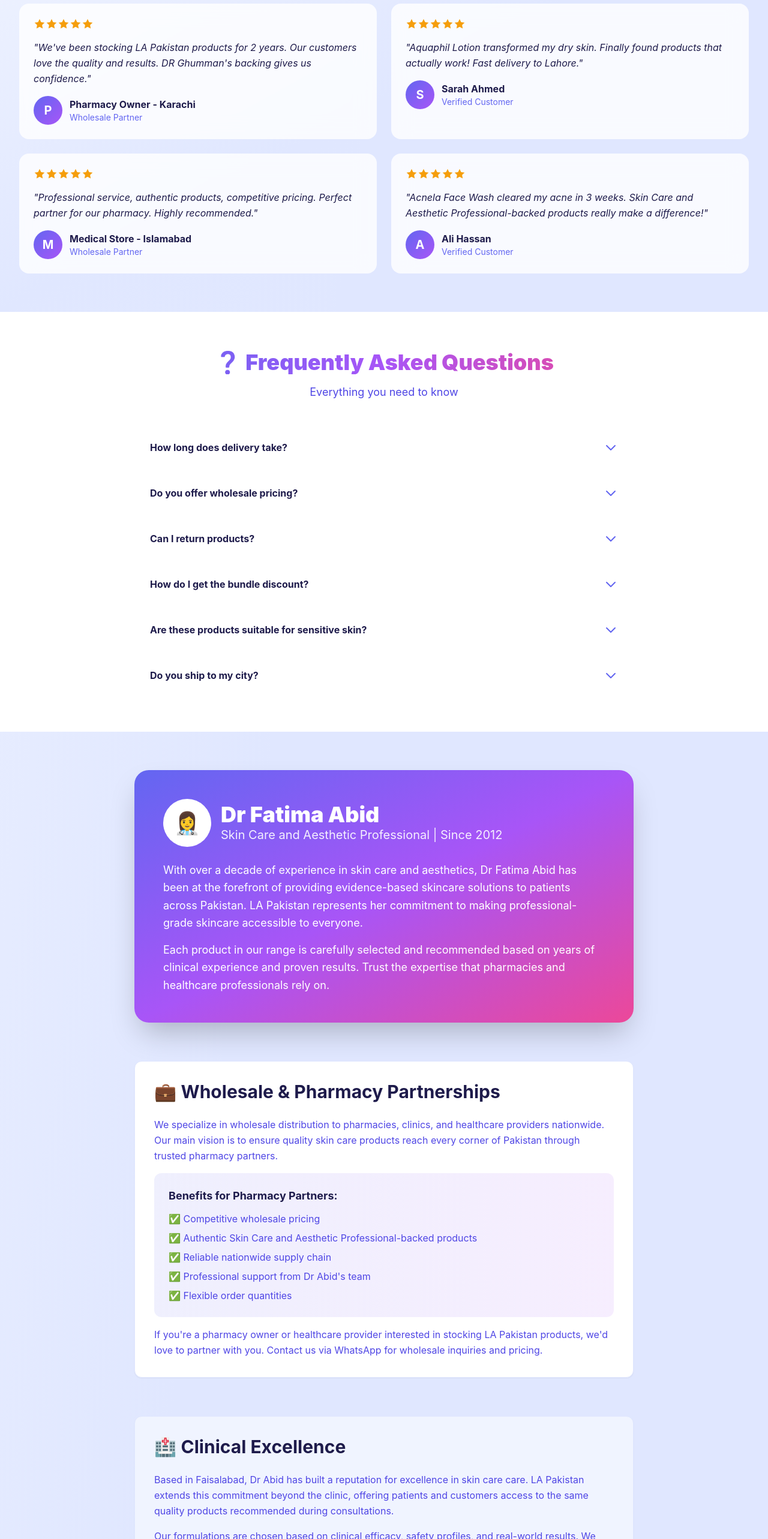
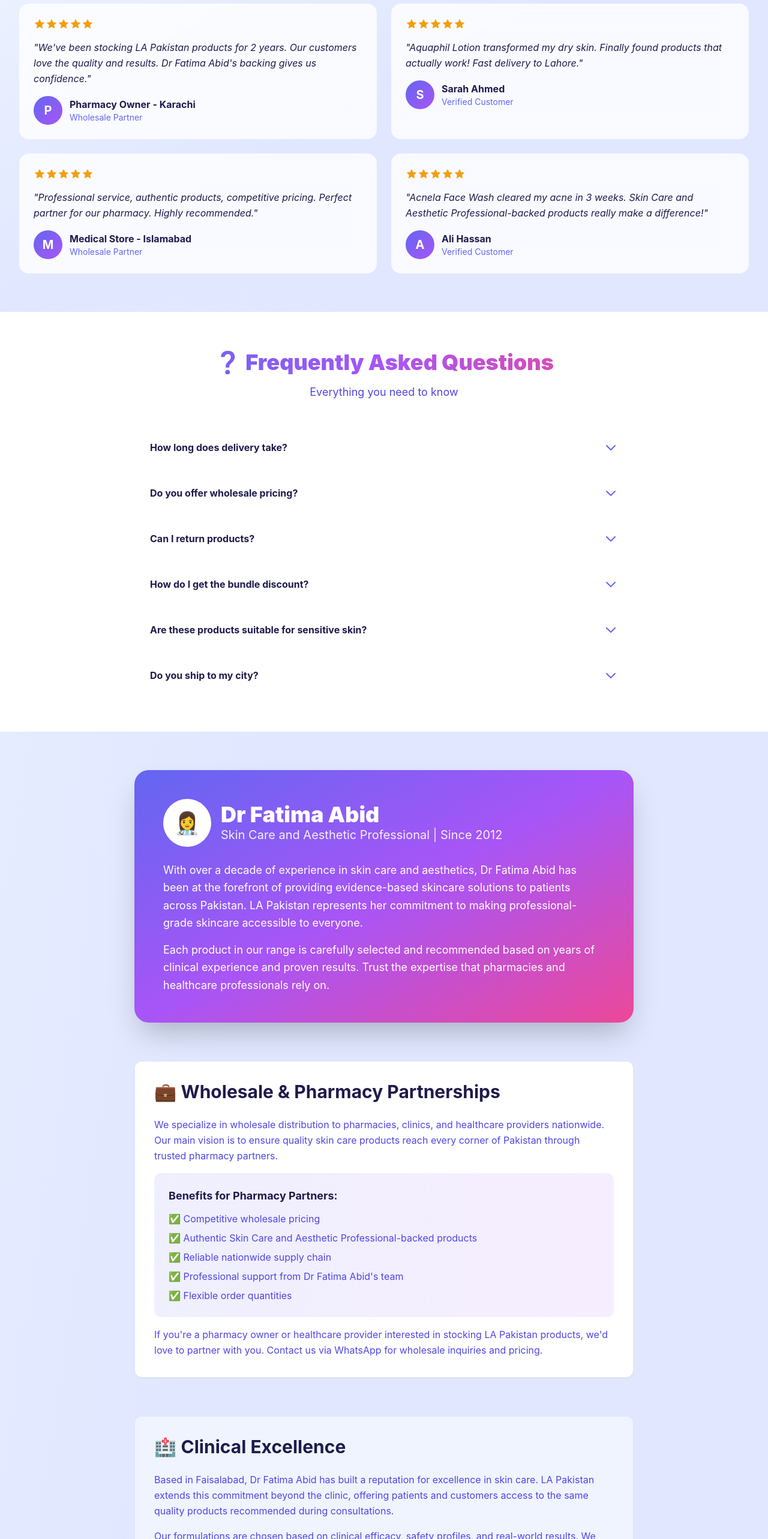
Before and after one commit to AbdullahHaidergencodix/lapak-skincare, a React (Vite) app: page / in a window 1280 px wide. Shown: the part 4211-6777 px from the top of the page at 60% size. Built offline with nearby package versions, Linux system fonts and the light colour scheme.

Commit message:
Fixed doctor references

```diff
--- a/src/components/Testimonials.jsx
+++ b/src/components/Testimonials.jsx
@@ -5,7 +5,7 @@
     {
       name: "Pharmacy Owner - Karachi",
       role: "Wholesale Partner",
-      text: "We've been stocking LA Pakistan products for 2 years. Our customers love the quality and results. DR Ghumman's backing gives us confidence.",
+      text: "We've been stocking LA Pakistan products for 2 years. Our customers love the quality and results. Dr Fatima Abid's backing gives us confidence.",
       rating: 5
     },
     {
--- a/src/components/TrustSections.jsx
+++ b/src/components/TrustSections.jsx
@@ -34,7 +34,7 @@
               <li>✅ Competitive wholesale pricing</li>
               <li>✅ Authentic Skin Care and Aesthetic Professional-backed products</li>
               <li>✅ Reliable nationwide supply chain</li>
-              <li>✅ Professional support from Dr Abid's team</li>
+              <li>✅ Professional support from Dr Fatima Abid's team</li>
               <li>✅ Flexible order quantities</li>
             </ul>
           </div>
@@ -46,7 +46,7 @@
         <section className="bg-primary rounded-xl p-8 shadow-sm border border-secondary">
           <h2 className="text-2xl sm:text-3xl font-bold text-dark mb-6">🏥 Clinical Excellence</h2>
           <p className="text-accentDark leading-relaxed mb-4">
-            Based in Faisalabad, Dr Abid has built a reputation for excellence in skin care care. LA Pakistan extends this commitment beyond the clinic, offering patients and customers access to the same quality products recommended during consultations.
+            Based in Faisalabad, Dr Fatima Abid has built a reputation for excellence in skin care. LA Pakistan extends this commitment beyond the clinic, offering patients and customers access to the same quality products recommended during consultations.
           </p>
           <p className="text-accentDark leading-relaxed">
             Our formulations are chosen based on clinical efficacy, safety profiles, and real-world results. We believe in transparency, education, and empowering individuals to make informed decisions about their skin health.
```
Also changed, not shown: 1 other file (tests, documents, lock files or other folders).
